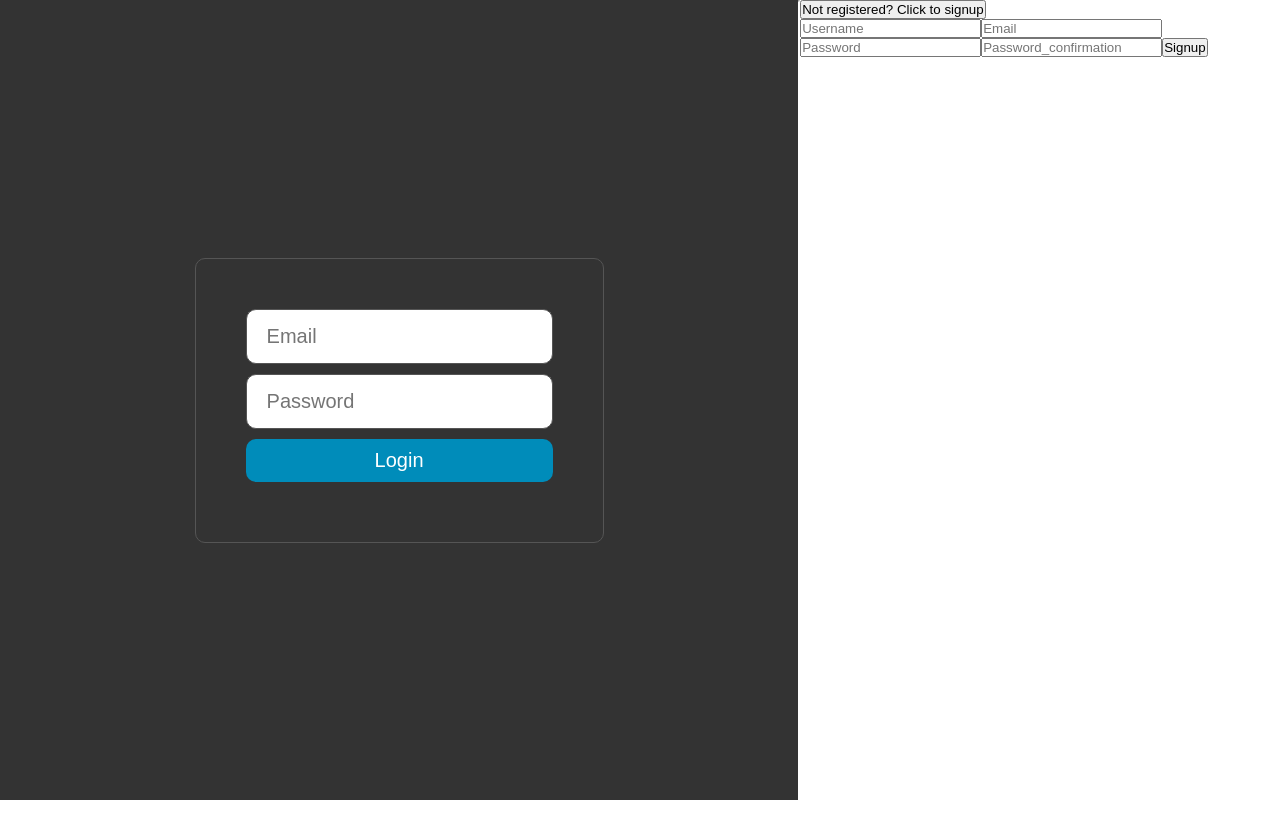
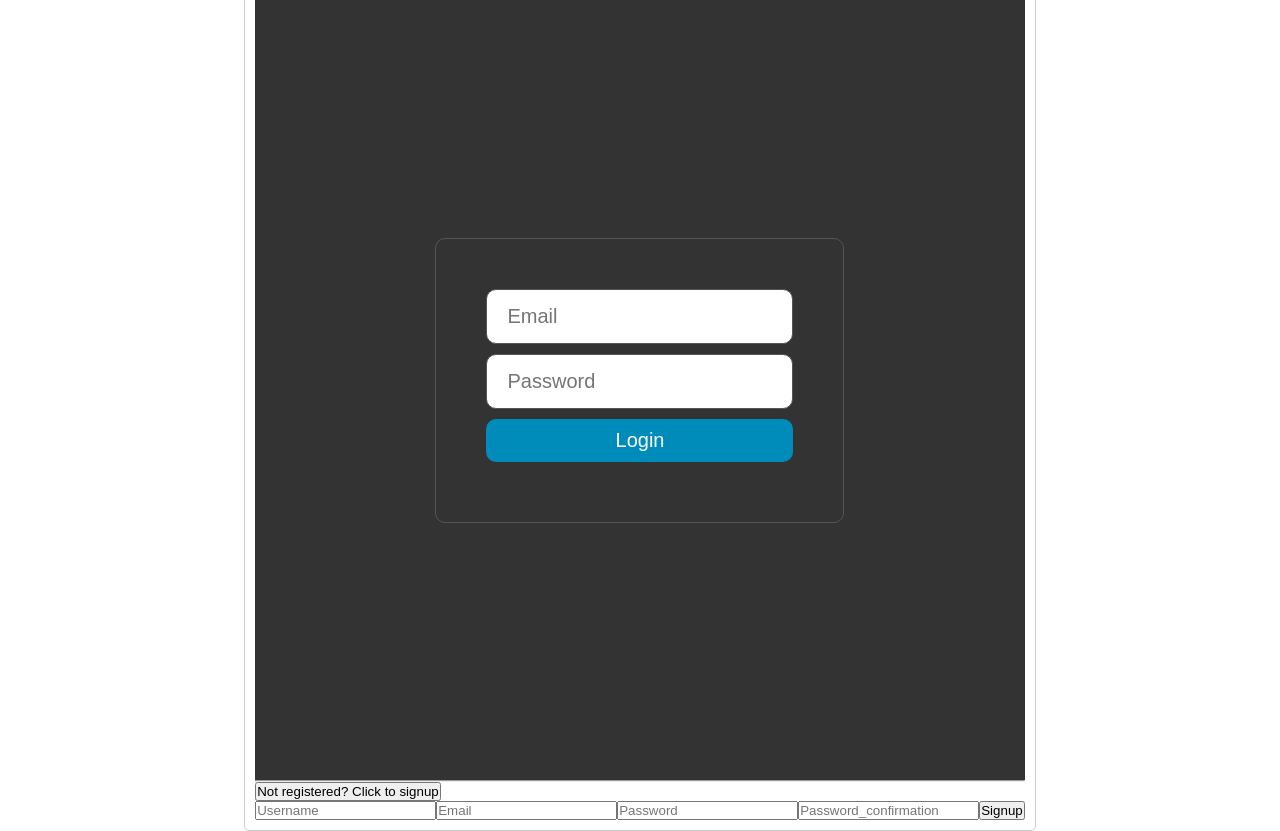
Before and after one commit to zeff96/booking_app, a Next.js app: page / in a window 1280 px wide. Before the commit the page ends 800 px from the top, so only its background shows below. Built offline with nearby package versions, Linux system fonts and the light colour scheme.

Commit message:
Add wrapper around  main elements

```diff
--- a/app/page.js
+++ b/app/page.js
@@ -4,7 +4,8 @@ import styles from "./page.module.css";
 
 export default async function Home() {
   return (
-    <>
+    <main className={styles.main}>
+      <div className={styles["main-wrapper"]}>
         <LoginPage />
         <hr />
         <div className={styles["signup-wrapper"]}>
@@ -19,6 +20,7 @@ export default async function Home() {
             </div>
           </div>
         </div>
-    </>
+      </div>
+    </main>
   );
 }
```
Lines whose indentation alone changed are shown as unchanged.
